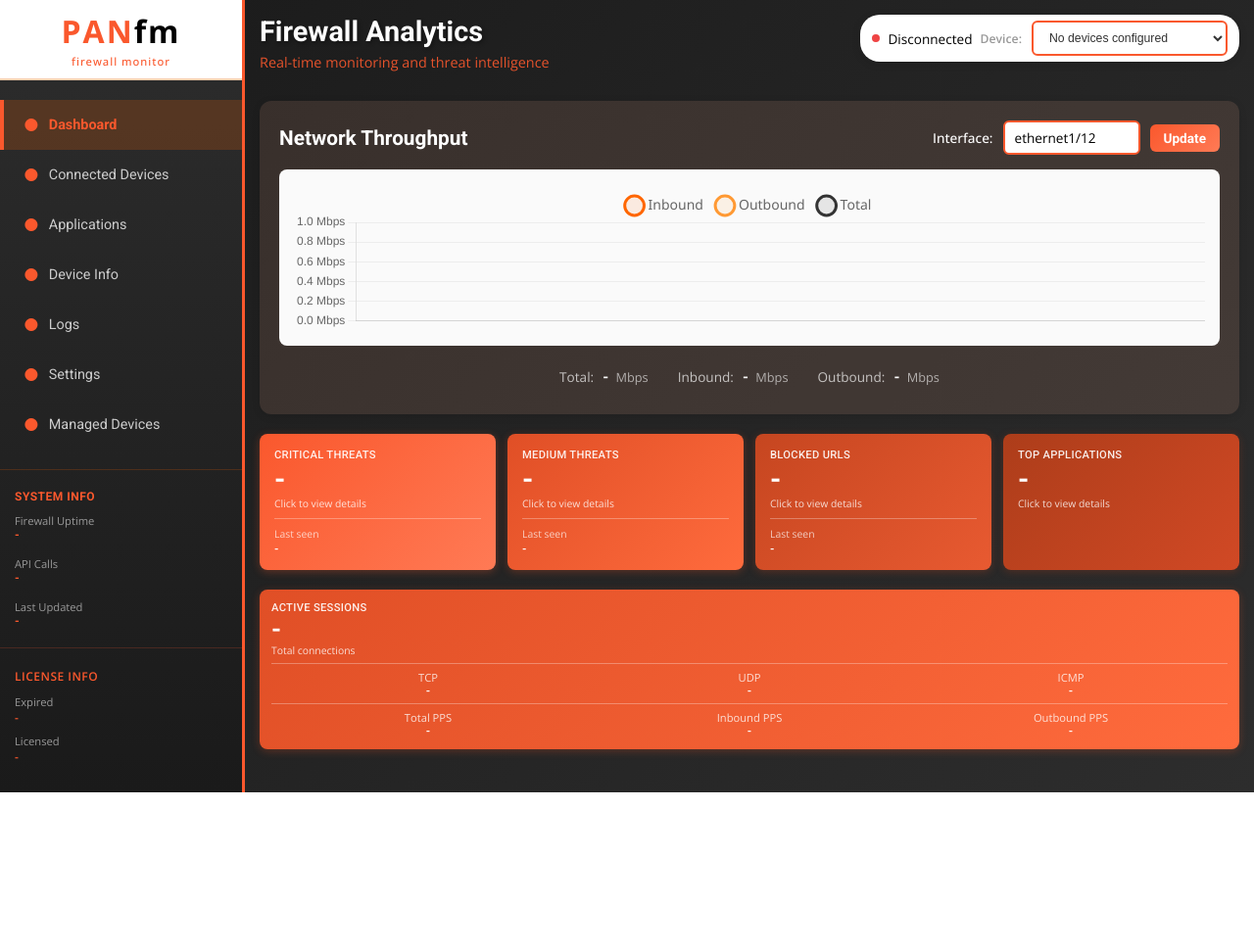
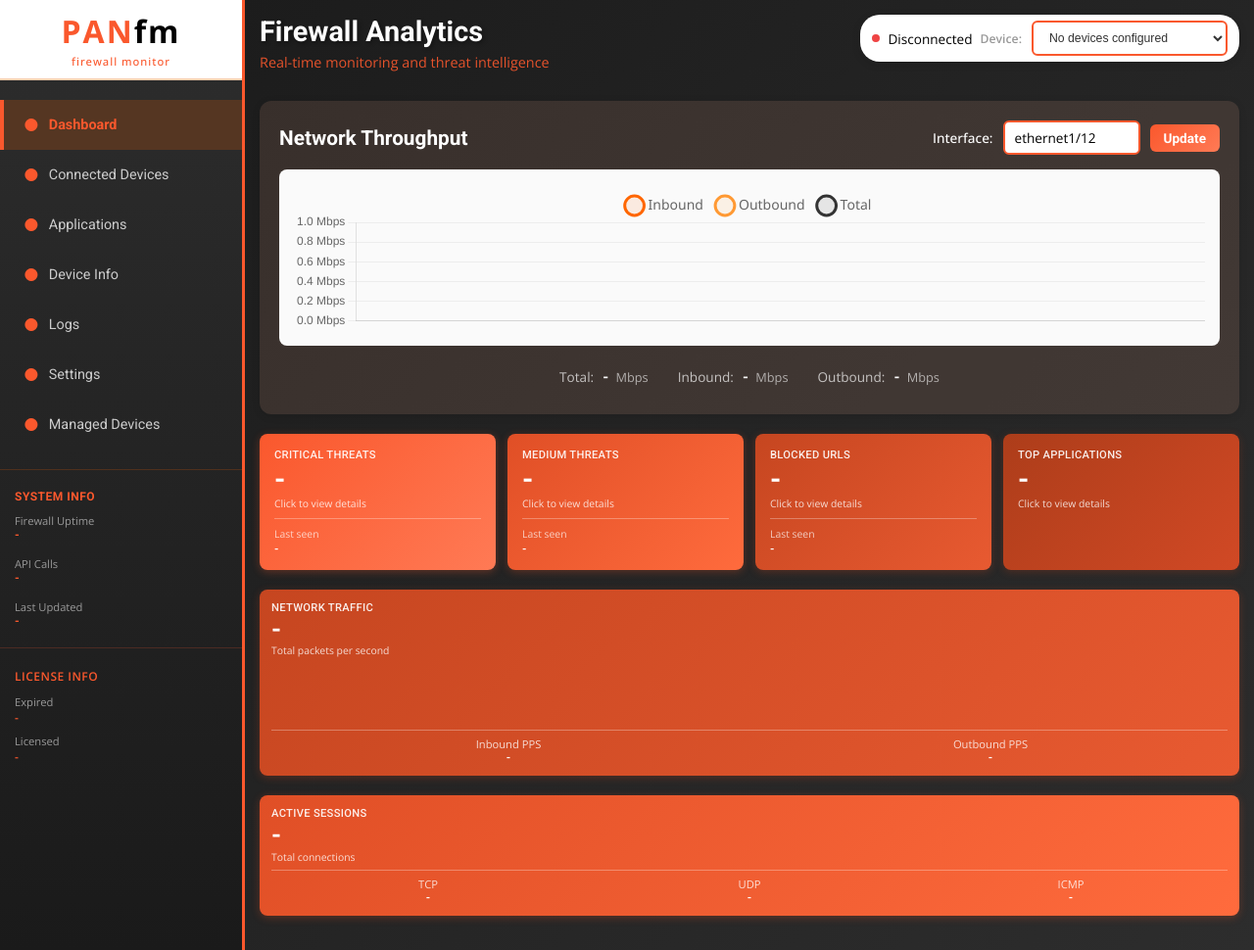
Before and after one commit to csmblade/PANfm, a Flask app: page / in a window 1280 px wide. Shown: the whole page at 98% size. Before the commit the page ends 809 px from the top, so only its background shows below. Run offline with Flask 3, Linux system fonts and the light colour scheme; data that the repository does not hold is empty.

Commit message:
Add Network Traffic tile with PPS mini graph before Active Sessions
- Created separate Network Traffic tile with gradient background
- Added white mini chart to visualize total PPS over time
- Moved Total PPS, Inbound PPS, and Outbound PPS from Active Sessions tile
- Positioned new tile before Active Sessions tile
- JavaScript updates:
  - Added pps array to miniChartData storage
  - Created ppsChart instance with white color (#ffffff)
  - Initialized chart in init() function
  - Updated chart with new PPS data points in updateStats()

🤖 Generated with [Claude Code](https://claude.com/claude-code)

Co-Authored-By: Claude <noreply@anthropic.com>

```diff
--- a/static/app.js
+++ b/static/app.js
@@ -18,7 +18,8 @@ let chartData = {
 let miniChartData = {
     sessions: [],
     tcp: [],
-    udp: []
+    udp: [],
+    pps: []
 };
 
 // Historical data for trend calculation (last 5 minutes worth of data)
@@ -47,6 +48,7 @@ let currentTopApps = [];
 let sessionChart = null;
 let tcpChart = null;
 let udpChart = null;
+let ppsChart = null;
 
 // Initialize Chart.js
 const ctx = document.getElementById('throughputChart').getContext('2d');
@@ -286,7 +288,7 @@ function updateStats(data) {
             sidebarUptimeElement.textContent = data.cpu.uptime;
         }
 
-        // Update PPS display in Active Sessions tile
+        // Update PPS display in Network Traffic tile
         const totalPpsElement = document.getElementById('totalPps');
         const inboundPpsElement = document.getElementById('inboundPps');
         const outboundPpsElement = document.getElementById('outboundPps');
@@ -299,6 +301,15 @@ function updateStats(data) {
         }
         if (data.outbound_pps !== undefined && outboundPpsElement) {
             outboundPpsElement.textContent = data.outbound_pps.toLocaleString();
+        }
+
+        // Update PPS mini chart
+        if (data.total_pps !== undefined) {
+            miniChartData.pps.push(data.total_pps);
+            if (miniChartData.pps.length > MAX_MINI_POINTS) {
+                miniChartData.pps.shift();
+            }
+            updateMiniChart(ppsChart, miniChartData.pps, '#ffffff');
         }
 
     }
@@ -627,6 +638,7 @@ async function init() {
     sessionChart = createMiniChart('sessionChart', '#ff6600');
     tcpChart = createMiniChart('tcpChart', '#3b82f6');
     udpChart = createMiniChart('udpChart', '#8b5cf6');
+    ppsChart = createMiniChart('ppsChart', '#ffffff');
 
     // Set up interface update button
     const updateInterfaceBtn = document.getElementById('updateInterfaceBtn');
--- a/templates/index.html
+++ b/templates/index.html
@@ -662,6 +662,30 @@
             </div>
         </div>
 
+        <!-- Traffic Tile -->
+        <div style="background: linear-gradient(135deg, #C64620 0%, #E85A31 100%); border-radius: 8px; padding: 12px; box-shadow: 0 2px 8px rgba(198, 70, 32, 0.3); color: white; margin-bottom: 20px;">
+            <div style="font-size: 0.7em; opacity: 0.9; margin-bottom: 3px; font-weight: 500; letter-spacing: 0.3px; font-family: var(--font-primary);">NETWORK TRAFFIC</div>
+            <div id="totalPps" style="font-size: 1.6em; font-weight: 700; line-height: 1; font-family: var(--font-primary);">-</div>
+            <div style="font-size: 0.65em; opacity: 0.8; margin-top: 2px; font-family: var(--font-secondary);">Total packets per second</div>
+
+            <!-- Mini Chart -->
+            <div style="margin-top: 8px; height: 60px;">
+                <canvas id="ppsChart"></canvas>
+            </div>
+
+            <!-- Traffic Stats -->
+            <div style="display: grid; grid-template-columns: 1fr 1fr; gap: 8px; margin-top: 6px; padding-top: 6px; border-top: 1px solid rgba(255,255,255,0.3); font-size: 0.7em;">
+                <div style="text-align: center;">
+                    <div style="opacity: 0.8; font-family: var(--font-secondary);">Inbound PPS</div>
+                    <div id="inboundPps" style="font-weight: 600; font-family: var(--font-primary);">-</div>
+                </div>
+                <div style="text-align: center;">
+                    <div style="opacity: 0.8; font-family: var(--font-secondary);">Outbound PPS</div>
+                    <div id="outboundPps" style="font-weight: 600; font-family: var(--font-primary);">-</div>
+                </div>
+            </div>
+        </div>
+
         <!-- Active Sessions Tile -->
         <div style="background: linear-gradient(135deg, #E04F26 0%, #FF6B3D 100%); border-radius: 8px; padding: 12px; box-shadow: 0 2px 8px rgba(224, 79, 38, 0.3); color: white; margin-bottom: 20px;">
             <div style="font-size: 0.7em; opacity: 0.9; margin-bottom: 3px; font-weight: 500; letter-spacing: 0.3px; font-family: var(--font-primary);">ACTIVE SESSIONS</div>
@@ -679,21 +703,6 @@
                 <div style="text-align: center;">
                     <div style="opacity: 0.8; font-family: var(--font-secondary);">ICMP</div>
                     <div id="icmpValue" style="font-weight: 600; font-family: var(--font-primary);">-</div>
-                </div>
-            </div>
-            <!-- Traffic Stats -->
-            <div style="display: grid; grid-template-columns: 1fr 1fr 1fr; gap: 8px; margin-top: 6px; padding-top: 6px; border-top: 1px solid rgba(255,255,255,0.3); font-size: 0.7em;">
-                <div style="text-align: center;">
-                    <div style="opacity: 0.8; font-family: var(--font-secondary);">Total PPS</div>
-                    <div id="totalPps" style="font-weight: 600; font-family: var(--font-primary);">-</div>
-                </div>
-                <div style="text-align: center;">
-                    <div style="opacity: 0.8; font-family: var(--font-secondary);">Inbound PPS</div>
-                    <div id="inboundPps" style="font-weight: 600; font-family: var(--font-primary);">-</div>
-                </div>
-                <div style="text-align: center;">
-                    <div style="opacity: 0.8; font-family: var(--font-secondary);">Outbound PPS</div>
-                    <div id="outboundPps" style="font-weight: 600; font-family: var(--font-primary);">-</div>
                 </div>
             </div>
         </div>
```
